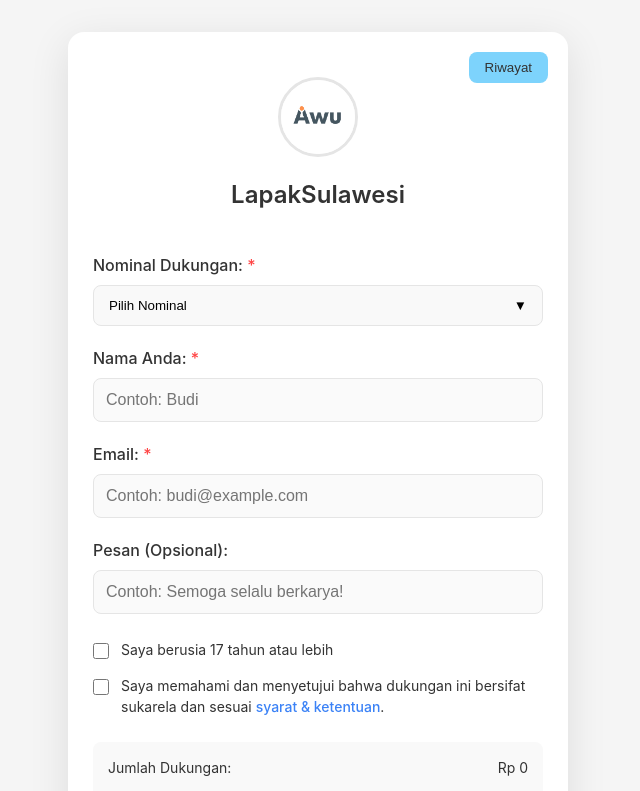
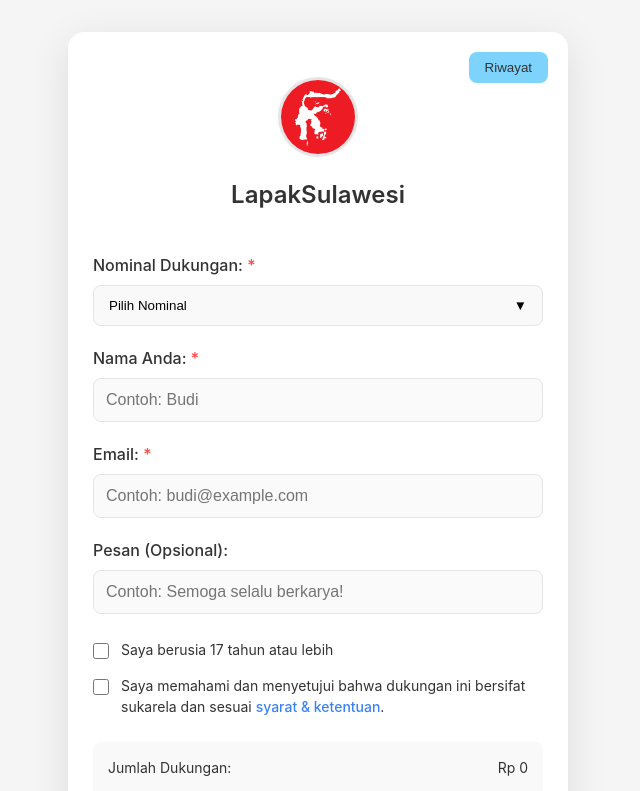
Before and after one commit to muhariefikhsanyafi/LapakSulawesi, a Next.js app: page / in a window 1280 px wide. Shown: the top 791 px of the page, without its empty margins (322-962 px from the left). Built offline with nearby package versions, Linux system fonts and the light colour scheme.

Commit message:
Update index.tsx

```diff
--- a/pages/index.tsx
+++ b/pages/index.tsx
@@ -232,13 +232,13 @@ const HalamanDukungan: NextPage = () => {
       <Head>
         <title>Halaman Dukungan - LapakSulawesi</title>
         <meta name="viewport" content="width=device-width, initial-scale=1.0" />
-        <link rel="icon" type="image/jpeg" href="/gambar.jpg" />
+        <link rel="icon" type="image/png" href="/logo.png" />
       </Head>
       <div className="wadah">
         <div className="konten-utama">
           <div className="kepala">
               <button className="tombol-kepala" onClick={() => aturApakahModalRiwayatTerbuka(true)}>Riwayat</button>
-              <img src="/gambar.jpg" alt="Profile" className="gambar-profil"/>
+              <img src="/logo.png" alt="Profile" className="gambar-profil"/>
               <div className="nama-merek">LapakSulawesi</div>
           </div>
           <div className="wadah-formulir">
```
